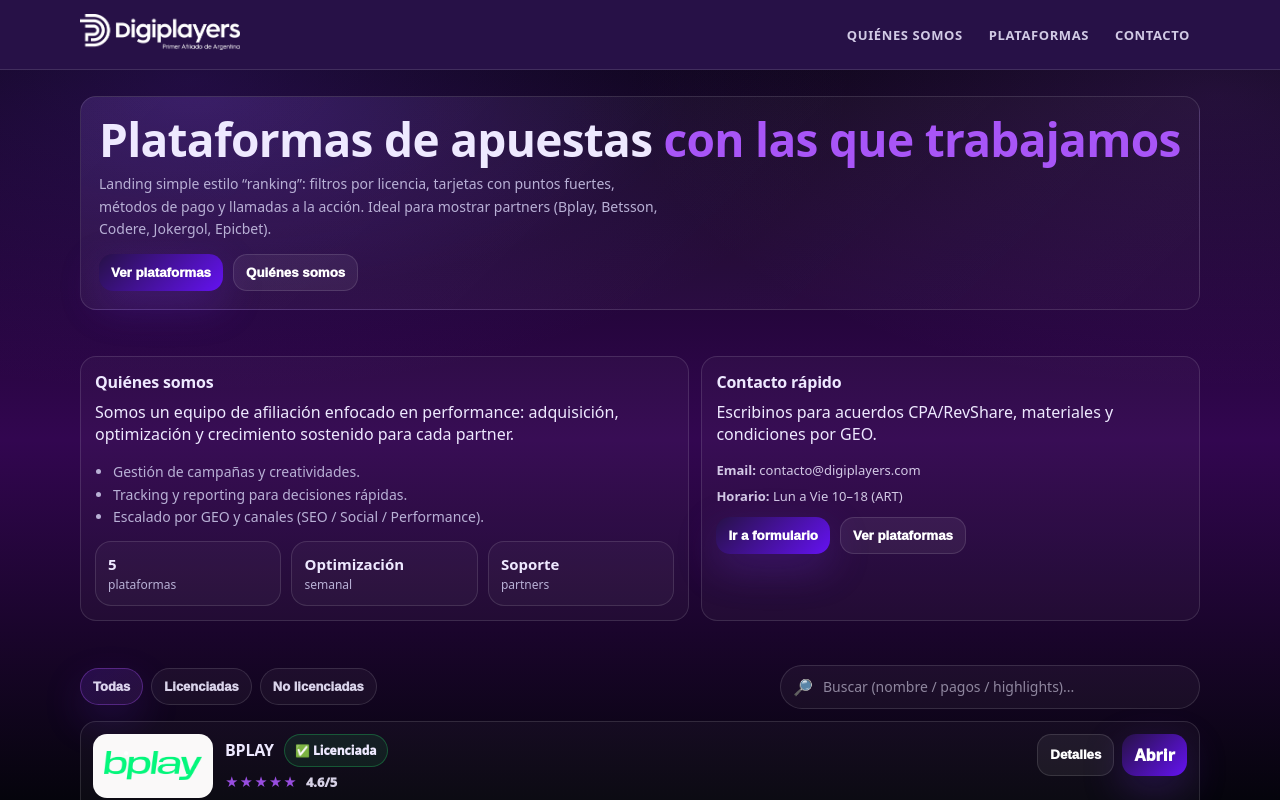
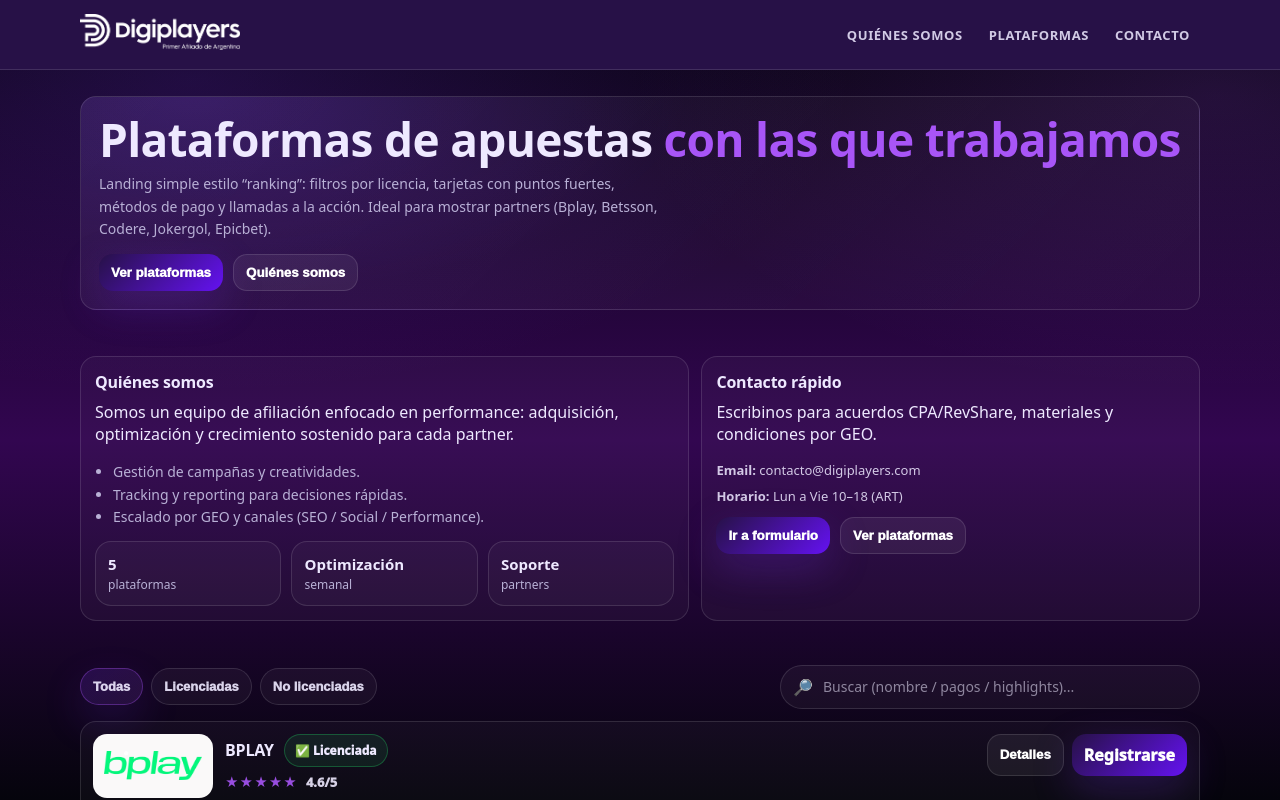
Before and after one commit to camilocordoba27/digiplayers, a React (Vite) app in the folder landing-digiplayers/: page / in a window 1280 px wide. Shown: the top 800 px of the page. Built offline with nearby package versions, Linux system fonts and the light colour scheme.

Commit message:
cambiar boton de registro

```diff
--- a/landing-digiplayers/src/components/PlatformCard.jsx
+++ b/landing-digiplayers/src/components/PlatformCard.jsx
@@ -42,7 +42,7 @@
               Detalles
             </button>
             <a className="btn" href={platform.openUrl} target="_blank" rel="noopener noreferrer">
-              Abrir
+              Registrarse
             </a>
           </div>
         </div>
```
